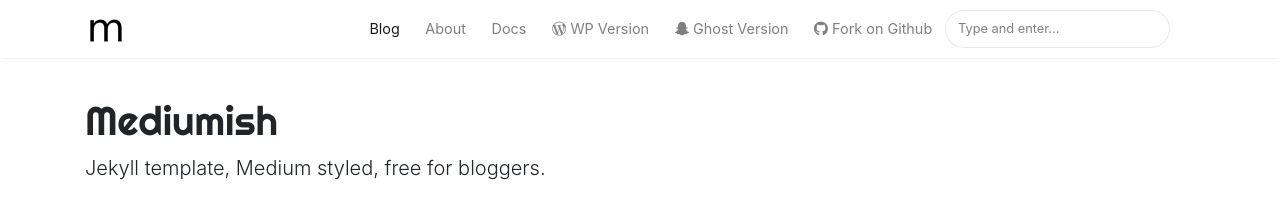
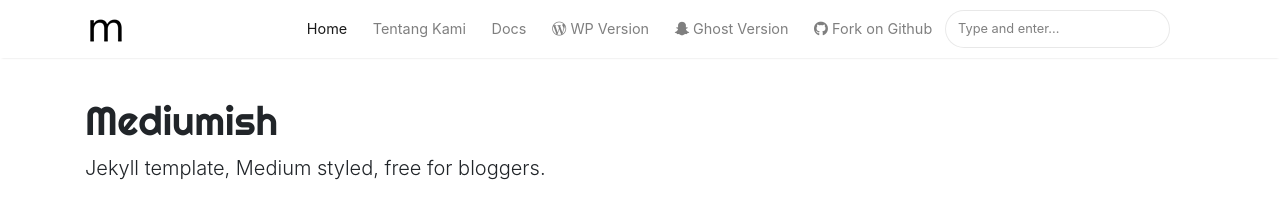
Before and after one commit to hiblinux/belajar-linux-id, a Jekyll site: the page built from index.html, in a window 1280 px wide. Shown: the top 213 px of the page. Built offline with Jekyll 4.4.1, drawn with Linux system fonts in a browser that asks for light colours; nearby versions of some CDN libraries; the list of posts is cut into pages by our own code.

Commit message:
edit-header

```diff
--- a/_layouts/default.html
+++ b/_layouts/default.html
@@ -68,11 +68,11 @@
                 {% else %}
                 <li class="nav-item">
                 {% endif %}
-                <a class="nav-link" href="{{ site.baseurl }}/index.html">Blog</a>
+                <a class="nav-link" href="{{ site.baseurl }}/index.html">Home</a>
                 </li>
 
                 <li class="nav-item">
-                <a class="nav-link" href="{{ site.baseurl }}/about">About</a>
+                <a class="nav-link" href="{{ site.baseurl }}/about">Tentang Kami</a>
                 </li>
 
                 <li class="nav-item">
```
